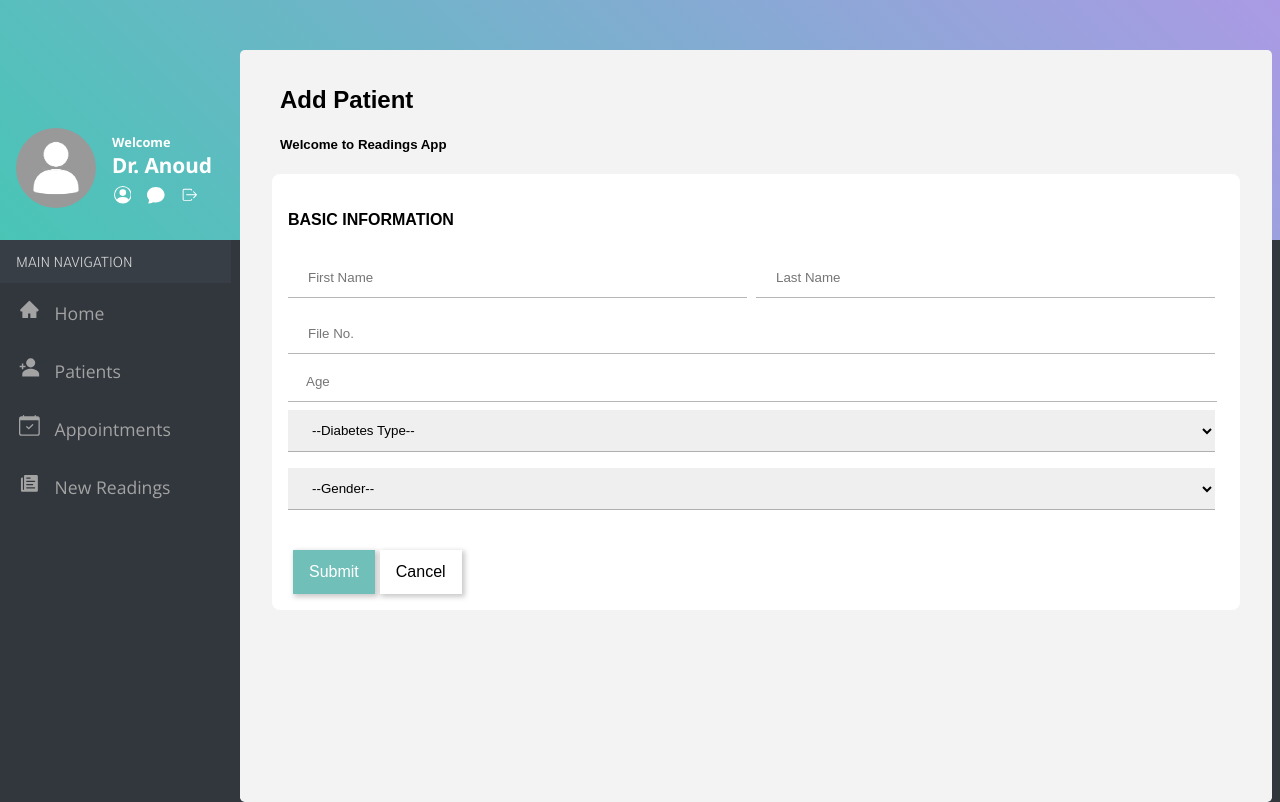
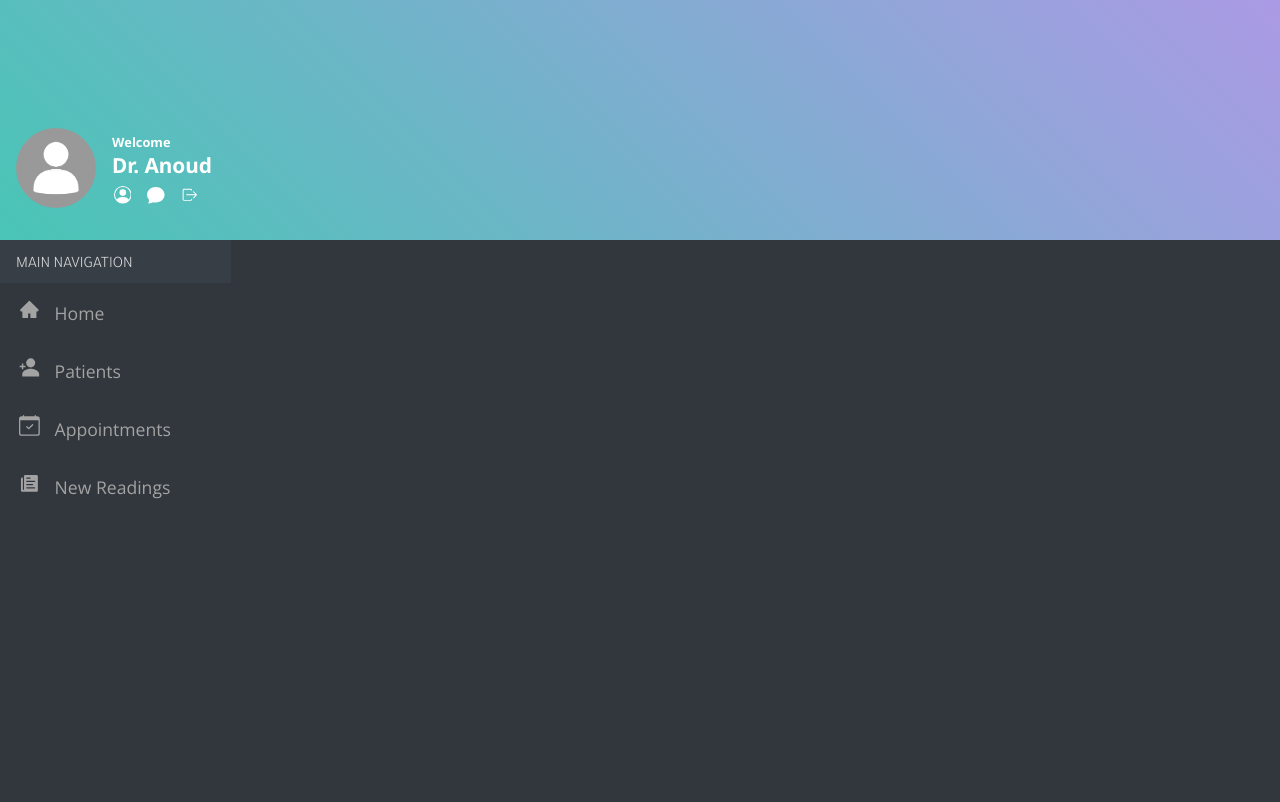
Before and after one commit to MP-Project-raghadAlquni/client, a React (Create React App) app: page /AddPatient in a window 1280 px wide. Built offline with nearby package versions, Linux system fonts and the light colour scheme.

Commit message:
add new patient page cont

```diff
--- a/src/components/DoctorHeader/style.css
+++ b/src/components/DoctorHeader/style.css
@@ -0,0 +1,91 @@
+.header {
+    background: linear-gradient(45deg
+    , #49C5B6, #AB9AE5);
+         height: 15rem;
+ }
+
+ #avatar {
+     border-radius: 8rem;
+     margin-left: 1rem;
+     margin-top: 8rem;
+ }
+
+ .welcomeName {
+     margin-top: -6rem;
+     margin-left: 7rem;
+     color: white;
+     font-size: 0.8rem;
+     font-family: 'Open Sans', sans-serif;
+ }
+
+ #name {
+    font-size: 1.3rem;
+    font-family: 'Noto Sans', sans-serif;
+
+ }
+
+ li {
+    list-style-type: none;
+    display: inline-block;
+    font-size: 1.1rem;
+    margin-right: 1rem;
+    color: white;
+ }
+
+ .iconsul {
+     margin-left: -2.4rem;
+     margin-top: -0.7rem;
+ }
+
+
+
+ .navTitle {
+     background-color: rgb(56, 62, 69);
+     padding: 0.1px;
+     width: 18%;
+ }
+
+ .mainNav {
+    font-family: 'Tajawal', sans-serif;
+    color: rgba(255, 255, 255, 0.831);
+    margin-left: 1rem;
+    margin-bottom: 8px;
+ }
+
+ .nav {
+    color: rgb(164, 163, 163);
+    display: block;
+    margin-bottom: 2rem;
+    font-size: 1.1rem;
+    font-family: 'Open Sans', sans-serif;
+
+ }
+
+ .navLink {
+    text-decoration: none;
+    color: rgb(164, 163, 163);
+
+ }
+
+
+
+ .ulNav {
+     margin-left: -1.3rem;
+ }
+
+ .iconNav {
+     margin-right: 10px;
+     font-size: 1.3rem;
+
+ }
+
+ .bodyRight {
+     background-color:rgb(243, 243, 243) ;
+     margin-left: 15rem;
+     margin-top: -30rem;
+     border-radius: 0.3rem;
+     margin-right: 1.5rem;
+     font-family: arial, sans-serif;
+     min-height: 80vh;
+     padding: 1em;
+ }
--- a/src/components/DoctorHome/style.css
+++ b/src/components/DoctorHome/style.css
@@ -3,100 +3,6 @@
 @import url('https://fonts.googleapis.com/css2?family=Cormorant+Garamond:wght@300&family=EB+Garamond&family=Jost:wght@200&family=M+PLUS+1p:wght@300&family=Montserrat:wght@200&family=Noto+Sans:wght@700&family=Open+Sans:wght@700&family=Roboto:wght@300&family=Source+Sans+Pro:wght@200&family=Tajawal:wght@300&display=swap');
 @import url('https://fonts.googleapis.com/css2?family=Cormorant+Garamond:wght@300&family=EB+Garamond&family=Jost:wght@200&family=M+PLUS+1p:wght@300&family=Montserrat:wght@200&family=Noto+Sans:wght@700&family=Open+Sans:wght@700&family=Playfair+Display&family=Roboto:wght@300&family=Source+Sans+Pro:wght@200&family=Tajawal:wght@300&display=swap');
 
-
-
-
-.header {
-    background: linear-gradient(45deg
-    , #49C5B6, #AB9AE5);
-         height: 15rem;
- }
-
- #avatar {
-     border-radius: 8rem;
-     margin-left: 1rem;
-     margin-top: 8rem;
- }
-
- .welcomeName {
-     margin-top: -6rem;
-     margin-left: 7rem;
-     color: white;
-     font-size: 0.8rem;
-     font-family: 'Open Sans', sans-serif;
- }
-
- #name {
-    font-size: 1.3rem;
-    font-family: 'Noto Sans', sans-serif;
-
- }
-
- li {
-    list-style-type: none;
-    display: inline-block;
-    font-size: 1.1rem;
-    margin-right: 1rem;
-    color: white;
- }
-
- .iconsul {
-     margin-left: -2.4rem;
-     margin-top: -0.7rem;
- }
-
-
-
- .navTitle {
-     background-color: rgb(56, 62, 69);
-     padding: 0.1px;
-     width: 18%;
- }
-
- .mainNav {
-    font-family: 'Tajawal', sans-serif;
-    color: rgba(255, 255, 255, 0.831);
-    margin-left: 1rem;
-    margin-bottom: 8px;
- }
-
- .nav {
-    color: rgb(164, 163, 163);
-    display: block;
-    margin-bottom: 2rem;
-    font-size: 1.1rem;
-    font-family: 'Open Sans', sans-serif;
-
- }
-
- .navLink {
-    text-decoration: none;
-    color: rgb(164, 163, 163);
-
- }
-
-
-
- .ulNav {
-     margin-left: -1.3rem;
- }
-
- .iconNav {
-     margin-right: 10px;
-     font-size: 1.3rem;
-
- }
-
- .bodyRight {
-     background-color:rgb(243, 243, 243) ;
-     margin-left: 15rem;
-     margin-top: -30rem;
-     border-radius: 0.3rem;
-     margin-right: 0.5rem;
-     font-family: arial, sans-serif;
-     min-height: 90vh;
-     padding: 1em;
- }
 
 
  .insideBody {
--- a/src/components/NewPatient/index.js
+++ b/src/components/NewPatient/index.js
@@ -2,7 +2,7 @@ import React, { useState } from "react";
 import "./style.css";
 import DoctorHeader from "../DoctorHeader";
 import axios from "axios";
-import { useDispatch , useSelector} from "react-redux";
+import { useSelector } from "react-redux";
 import Swal from "sweetalert2";
 
 const NewPatient = () => {
@@ -39,7 +39,7 @@ const NewPatient = () => {
             const res = await axios.post(`${process.env.REACT_APP_BASE_URL}/patientRegister`,
             {
                 fileNumber: fileNumber,
-                fullName: fisrtName + lastName,
+                fullName: fisrtName + " " + lastName,
                 diabetesType: diabetesType,
                 age: age,
                 gender: gender,
@@ -51,9 +51,15 @@ const NewPatient = () => {
             });
             if (res.status === 201) {
                 Swal.fire({
-                    icon: 'error',
-                    title: 'Oops...',
-                    text: 'This email or username already have an account! log in!',
+                    title: `${fisrtName} has been added as a new patient`,
+                    width: 600,
+                    padding: '3em',
+                    color: '##000000',
+                    background: '#fff ',
+                    backdrop: `
+                      rgba(121, 186, 190,0.1)
+                      left top
+                      no-repeat`
                   })
                 }
     } catch (error) {
@@ -64,8 +70,11 @@ const NewPatient = () => {
 
 
 
-  return <>
-      <DoctorHeader />
+  return (
+       <>
+    <DoctorHeader />
+  {state.Login.token ? (
+  <>
       <div className="newPatient">
       <form
               className="input"
@@ -92,30 +101,33 @@ const NewPatient = () => {
            <div className="diabetesTypeSelect1">
       <select id="diabetesType" name="diabetesType" onChange={(e) => setDiabetesType(e.target.value)}
               required>
-      <option value="0"> --Diabetes Type-- </option>
-      <option value="1"> TYPE 1 </option>
-      <option value="2"> TYPE 2 </option>
+      <option > --Diabetes Type-- </option>
+      <option value="TYPE 1"> TYPE 1 </option>
+      <option value="TYPE 2"> TYPE 2 </option>
       </select>
       </div>
       <div className="genderSelect1">
       <select id="gender" name="gender" onChange={(e) => setGender(e.target.value)}
               required>
-      <option value="0"> --Gender-- </option>
-      <option value="1"> Male </option>
-      <option value="2"> Female </option>
+      <option> --Gender-- </option>
+      <option value="Male"> Male </option>
+      <option value="Female"> Female </option>
       </select>
       </div>
 
-      <input type = "submit" value = "Submit"/>
+      <input className="btn1 submitBtn" type = "submit" value = "Submit"/>
       <input type = "reset" value = "Cancel"/>
 
            </div>
 
            </aside>
           </form>
-
       </div>
-  </>;
+      </>
+  ) : null
+  }
+  </>
+  )
 };
 
 export default NewPatient;
--- a/src/components/NewPatient/style.css
+++ b/src/components/NewPatient/style.css
@@ -49,23 +49,40 @@ input[type=reset] {
   border: none;
   margin-top: 2rem;
   margin-left: 5px;
-  padding: 0.8rem 1rem;
   color: black;
+  padding: 0.9rem 1.5rem;
+  font-size: 1rem;
   box-shadow: 2px 2px 5px 1px rgba(0,0,0,0.21);
--webkit-box-shadow: 2px 2px 5px 1px rgba(0,0,0,0.21);
--moz-box-shadow: 2px 2px 5px 1px rgba(0,0,0,0.21);
-font-size: 1rem;
+  -webkit-box-shadow: 1px 2px 5px 0px rgba(0,0,0,0.21);
+  -moz-box-shadow: 2px 2px 5px 1px rgba(0,0,0,0.21);
+
 }
 
-input[type=submit] {
-    background-color: rgb(113, 191, 185);
-    border: none;
-    margin-top: 2rem;
-    margin-left: 5px;
+.submitBtn {
+    /*
     padding: 0.8rem 1rem;
     color: white;
-    box-shadow: 2px 2px 5px 1px rgba(0,0,0,0.21);
-  -webkit-box-shadow: 2px 2px 5px 1px rgba(0,0,0,0.21);
+    font-size: 1rem; */
+  border: none;
+  background-image: linear-gradient(to right, #65d3d5a8 0%, #ab9ae582 51%, #65d3d5a8 100%);
+}
+
+.submitBtn:hover {
+  background-position: right center; /* change the direction of the change here */
+}
+
+.btn1 {
+  flex: 1 1 auto;
+  margin: 10px;
+  padding: 0.9rem 1.5rem;
+  text-align: center;
+  text-transform: uppercase;
+  transition: 0.5s;
+  background-size: 200% auto;
+  color: white;
+  font-size: 1rem;
+  box-shadow: 2px 2px 5px 1px rgba(0,0,0,0.21);
+  -webkit-box-shadow: 1px 2px 5px 0px rgba(0,0,0,0.21);
   -moz-box-shadow: 2px 2px 5px 1px rgba(0,0,0,0.21);
-  font-size: 1rem;
+
 }
```
